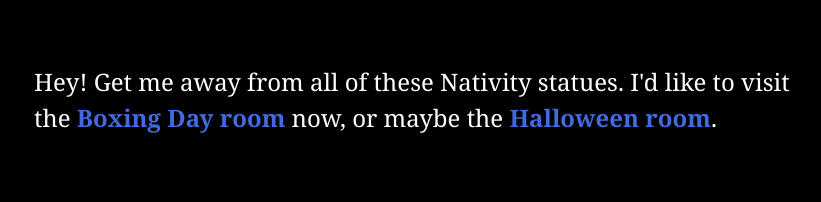
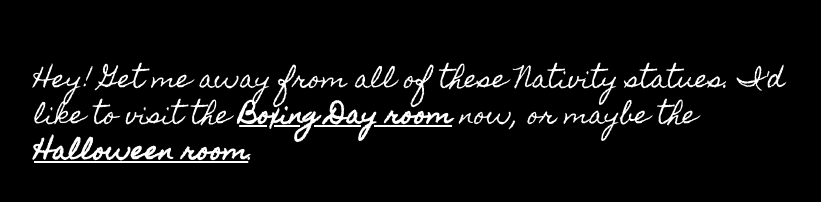
Before and after one commit to rubyhillsmith/holiday-rooms, a plain HTML site: page index.html in a window 1280 px wide. Shown: the whole page, without its empty margins (222-1043 px from the left). Drawn offline with Linux system fonts and the light colour scheme.

Commit message:
Update index.html

```diff
--- a/index.html
+++ b/index.html
@@ -9,8 +9,27 @@
 </head>
 <body>
 <tw-story><noscript><tw-noscript>JavaScript needs to be enabled to play holiday rooms.</tw-noscript></noscript></tw-story>
-<tw-storydata name="holiday rooms" startnode="1" creator="Twine" creator-version="2.3.16" ifid="D09A4639-615A-4E4A-A052-7F106027B542" zoom="1" format="Harlowe" format-version="3.2.3" options="" hidden><style role="stylesheet" id="twine-user-stylesheet" type="text/twine-css"></style><script role="script" id="twine-user-script" type="text/twine-javascript"></script><tw-passagedata pid="1" name="christmas room" tags="" position="412,189" size="100,100">Hey! Get me away from all of these Nativity statues. I&#39;d like to visit the [[Boxing Day room]] now, or maybe the [[Halloween room]].</tw-passagedata><tw-passagedata pid="2" name="Boxing Day room" tags="" position="337,339" size="100,100">Look at all of these leftovers. Unfortunately I just had a huge breakfast -- I&#39;m stuffed! Let&#39;s visit the [[Birthday room]] instead. </tw-passagedata><tw-passagedata pid="3" name="Halloween room" tags="" position="487,339" size="100,100">Agh! Ahhhh! Eek! Argh! Ahhhhhhhhh! Get me to the [[Birthday room]]!</tw-passagedata><tw-passagedata pid="4" name="Birthday room" tags="" position="337,489" size="100,100">Another year older!? It feels like only yesterday... I&#39;d like to visit the [[Groundhog Day room]].</tw-passagedata><tw-passagedata pid="5" name="Groundhog Day room" tags="" position="337,639" size="100,100">There is a Groundhog here.
-&lt;img src=&quot;./images/groundhog.jpeg&quot; alt=&quot;A groundhog&quot; /&gt;</tw-passagedata></tw-storydata>
+<tw-storydata name="holiday rooms" startnode="1" creator="Twine" creator-version="2.3.16" ifid="D09A4639-615A-4E4A-A052-7F106027B542" zoom="1" format="Harlowe" format-version="3.2.3" options="" hidden><style role="stylesheet" id="twine-user-stylesheet" type="text/twine-css">@import url('https://fonts.googleapis.com/css2?family=Homemade+Apple&display=swap');
+
+tw-story {
+  font-family: 'Homemade Apple', cursive;
+  color: #FFF;
+  background-color: #000;
+}
+
+.story-image {
+  width: 100%;
+}
+
+tw-link, tw-link:link, tw-link:visited {
+  color: #FFF;
+  text-decoration: underline;
+}
+tw-link:focus, tw-link:hover, tw-link:active {
+  color: #FFF;
+  text-decoration: none;
+}</style><script role="script" id="twine-user-script" type="text/twine-javascript"></script><tw-passagedata pid="1" name="christmas room" tags="" position="412,189" size="100,100">Hey! Get me away from all of these Nativity statues. I&#39;d like to visit the [[Boxing Day room]] now, or maybe the [[Halloween room]].</tw-passagedata><tw-passagedata pid="2" name="Boxing Day room" tags="" position="337,339" size="100,100">Look at all of these leftovers. Unfortunately I just had a huge breakfast -- I&#39;m stuffed! Let&#39;s visit the [[Birthday room]] instead. </tw-passagedata><tw-passagedata pid="3" name="Halloween room" tags="" position="487,339" size="100,100">Agh! Ahhhh! Eek! Argh! Ahhhhhhhhh! Get me to the [[Birthday room]]!</tw-passagedata><tw-passagedata pid="4" name="Birthday room" tags="" position="337,489" size="100,100">Another year older!? It feels like only yesterday... I&#39;d like to visit the [[Groundhog Day room]].</tw-passagedata><tw-passagedata pid="5" name="Groundhog Day room" tags="" position="337,639" size="100,100">There is a Groundhog here.
+&lt;img class=&quot;story-image&quot; src=&quot;./images/groundhog2.jpeg&quot; alt=&quot;a groundhog&quot; /</tw-passagedata></tw-storydata>
 <script title="Twine engine code" data-main="harlowe">"use strict";var _slicedToArray=function(){return function(e,t){if(Array.isArray(e))return e;if(Symbol.iterator in Object(e))return function(e,t){var n=[],r=!0,a=!1,i=void 0;try{for(var o,s=e[Symbol.iterator]();!(r=(o=s.next()).done)&&(n.push(o.value),!t||n.length!==t);r=!0);}catch(e){a=!0,i=e}finally{try{!r&&s.return&&s.return()}finally{if(a)throw i}}return n}(e,t);throw new TypeError("Invalid attempt to destructure non-iterable instance")}}(),_typeof="function"==typeof Symbol&&"symbol"==typeof Symbol.iterator?function(e){return typeof e}:function(e){return e&&"function"==typeof Symbol&&e.constructor===Symbol&&e!==Symbol.prototype?"symbol":typeof e};function _defineProperty(e,t,n){return t in e?Object.defineProperty(e,t,{value:n,enumerable:!0,configurable:!0,writable:!0}):e[t]=n,e}function _toConsumableArray(e){if(Array.isArray(e)){for(var t=0,n=Array(e.length);t<e.length;t++)n[t]=e[t];return n}return Array.from(e)}!function(){
 /**
  * @license almond 0.3.3 Copyright jQuery Foundation and other contributors.
```
